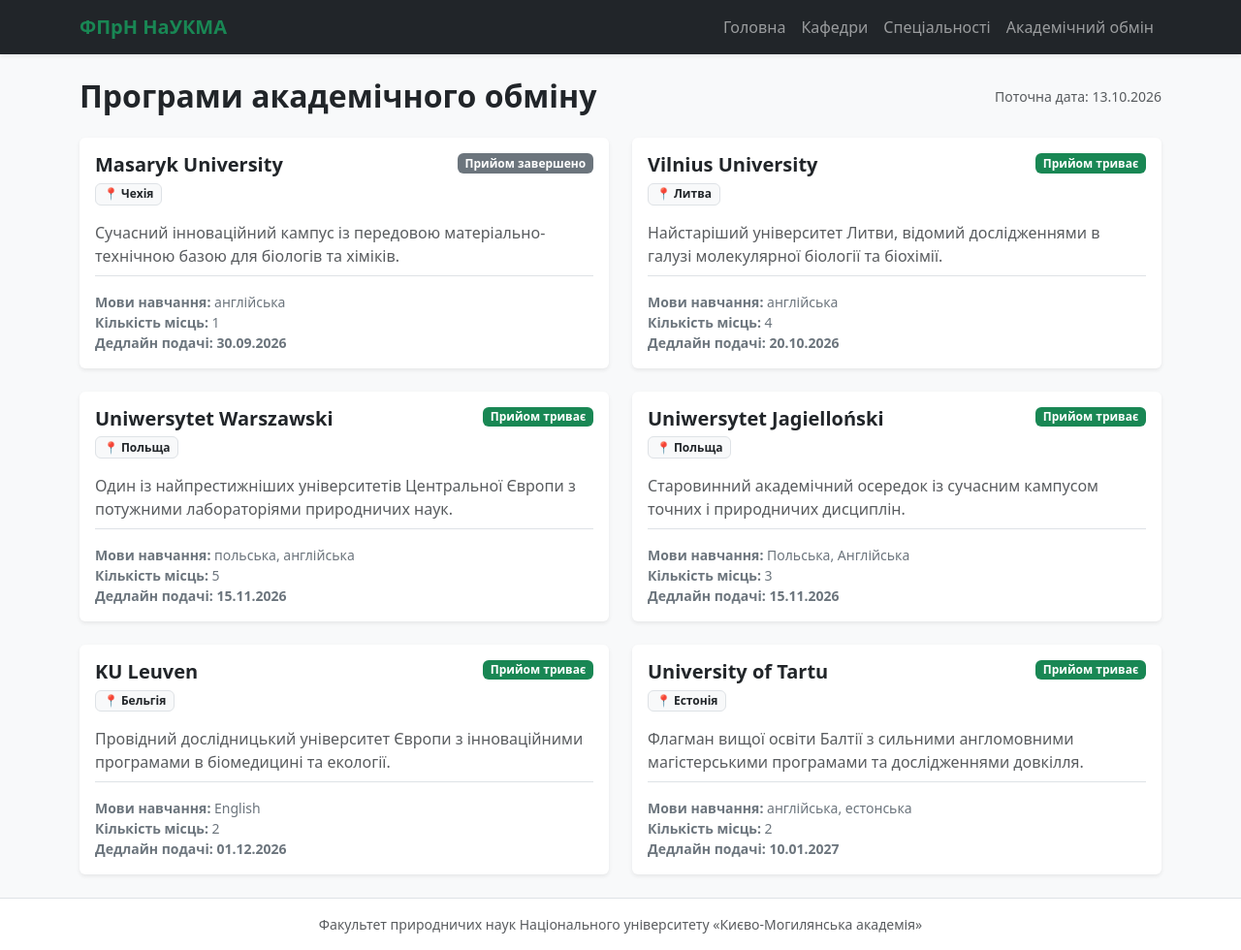
After one commit to BohdanNAUKMA/kma-faculty-fpn-site, a Django app: page /exchange/ in a window 1280 px wide. The commit adds this page. Shown: the whole page at 97% size. Run offline with Django 5.2, Linux system fonts and the light colour scheme; data comes from the database, SQL or seed files in the repository.

Commit message:
feat: implement exchange programs with reversible migrations

```diff
--- a/faculty/models.py
+++ b/faculty/models.py
@@ -1,5 +1,5 @@
 from django.db import models
-
+from django.utils import timezone
 # Create your models here.
 class Department(models.Model):
     """Кафедра Факультету природничих наук (ФПрН)"""
@@ -122,3 +122,40 @@
 
     def __str__(self):
         return self.title
+
+class ExchangeProgram(models.Model):
+    university = models.CharField(
+        max_length=255,
+        verbose_name="Назва університету"
+    )
+    country = models.CharField(
+        max_length=100,
+        default="",
+        verbose_name="Країна"
+    )
+    languages = models.CharField(
+        max_length=255,
+        verbose_name="Мови навчання"
+    )
+    seats = models.PositiveIntegerField(
+        verbose_name="Кількість місць"
+    )
+    deadline = models.DateField(
+        verbose_name="Дедлайн подачі"
+    )
+    description = models.TextField(
+        verbose_name="Опис програми"
+    )
+
+    class Meta:
+        verbose_name = "Програма обміну"
+        verbose_name_plural = "Програми обміну"
+        ordering = ["deadline"]
+
+    def __str__(self):
+        return f"{self.university} ({self.country})" if self.country else self.university
+
+    @property
+    def is_active(self):
+        """Чи триває ще прийом заявок станом на сьогодні"""
+        return self.deadline >= timezone.now().date()
--- a/faculty/templates/faculty/base.html
+++ b/faculty/templates/faculty/base.html
@@ -26,6 +26,9 @@
                     <li class="nav-item">
                         <a class="nav-link" href="{% url 'program_list' %}">Спеціальності</a>
                     </li>
+                    <li class="nav-item">
+                        <a class="nav-link" href="{% url 'exchange_list' %}">Академічний обмін</a>
+                    </li>
                 </ul>
             </div>
         </div>
--- /dev/null
+++ b/faculty/templates/faculty/exchange_list.html
@@ -0,0 +1,44 @@
+{% extends 'faculty/base.html' %}
+
+{% block title %}Академічний обмін | ФПрН НаУКМА{% endblock %}
+
+{% block content %}
+<div class="d-flex justify-content-between align-items-center mb-4">
+    <h2 class="fw-bold mb-0">Програми академічного обміну</h2>
+    <span class="text-muted small">Поточна дата: {{ today|date:"d.m.Y" }}</span>
+</div>
+
+<div class="row g-4">
+    {% for item in exchange_programs %}
+    <div class="col-md-6">
+        <div class="card h-100 shadow-sm border-0">
+            <div class="card-body d-flex flex-column">
+                <div class="d-flex justify-content-between align-items-start mb-2">
+                    <div>
+                        <h5 class="card-title fw-bold text-dark mb-1">{{ item.university }}</h5>
+                        {% if item.country %}
+                            <span class="badge bg-light text-dark border">📍 {{ item.country }}</span>
+                        {% endif %}
+                    </div>
+                    {% if item.is_active %}
+                        <span class="badge bg-success">Прийом триває</span>
+                    {% else %}
+                        <span class="badge bg-secondary">Прийом завершено</span>
+                    {% endif %}
+                </div>
+
+                <p class="text-muted my-2">{{ item.description }}</p>
+
+                <div class="mt-auto pt-3 border-top small text-secondary">
+                    <div><strong>Мови навчання:</strong> {{ item.languages }}</div>
+                    <div><strong>Кількість місць:</strong> {{ item.seats }}</div>
+                    <div><strong>Дедлайн подачі:</strong> <span class="fw-bold">{{ item.deadline|date:"d.m.Y" }}</span></div>
+                </div>
+            </div>
+        </div>
+    </div>
+    {% empty %}
+    <div class="col-12"><div class="alert alert-info">Програм обміну наразі немає.</div></div>
+    {% endfor %}
+</div>
+{% endblock %}
--- a/faculty/urls.py
+++ b/faculty/urls.py
@@ -7,4 +7,5 @@
     path('programs/<int:pk>/', views.program_detail_view, name='program_detail'),
     path('departments/', views.department_list_view, name='department_list'),
     path('departments/<int:pk>/', views.department_detail_view, name='department_detail'),
+    path('exchange/', views.exchange_list_view, name='exchange_list'),
 ]
--- a/faculty/views.py
+++ b/faculty/views.py
@@ -1,5 +1,6 @@
 from django.shortcuts import render, get_object_or_404
-from .models import Department, Program, Teacher, FacultyInfo
+from .models import Department, Program, Teacher, FacultyInfo, ExchangeProgram
+from django.utils import timezone
 
 # Create your views here.
 def home_view(request):
@@ -39,3 +40,11 @@
         'department': department,
         'teachers': teachers
     })
+
+def exchange_list_view(request):
+    """Список програм академічного обміну"""
+    programs = ExchangeProgram.objects.all().order_by('deadline')
+    return render(request, 'faculty/exchange_list.html', {
+        'exchange_programs': programs,
+        'today': timezone.now().date(),
+    })
```
Also changed, not shown: faculty/admin.py (+8 -1 lines), faculty/migrations/0002_exchangeprogram.py (added), faculty/migrations/0003_populate_exchange_programs.py (added), faculty/migrations/0004_add_country_field.py (added), faculty/migrations/0005_split_university_and_country.py (added), faculty/migrations/0006_clean_seats_data.py (added), faculty/migrations/0007_convert_seats_to_integer.py (added).
